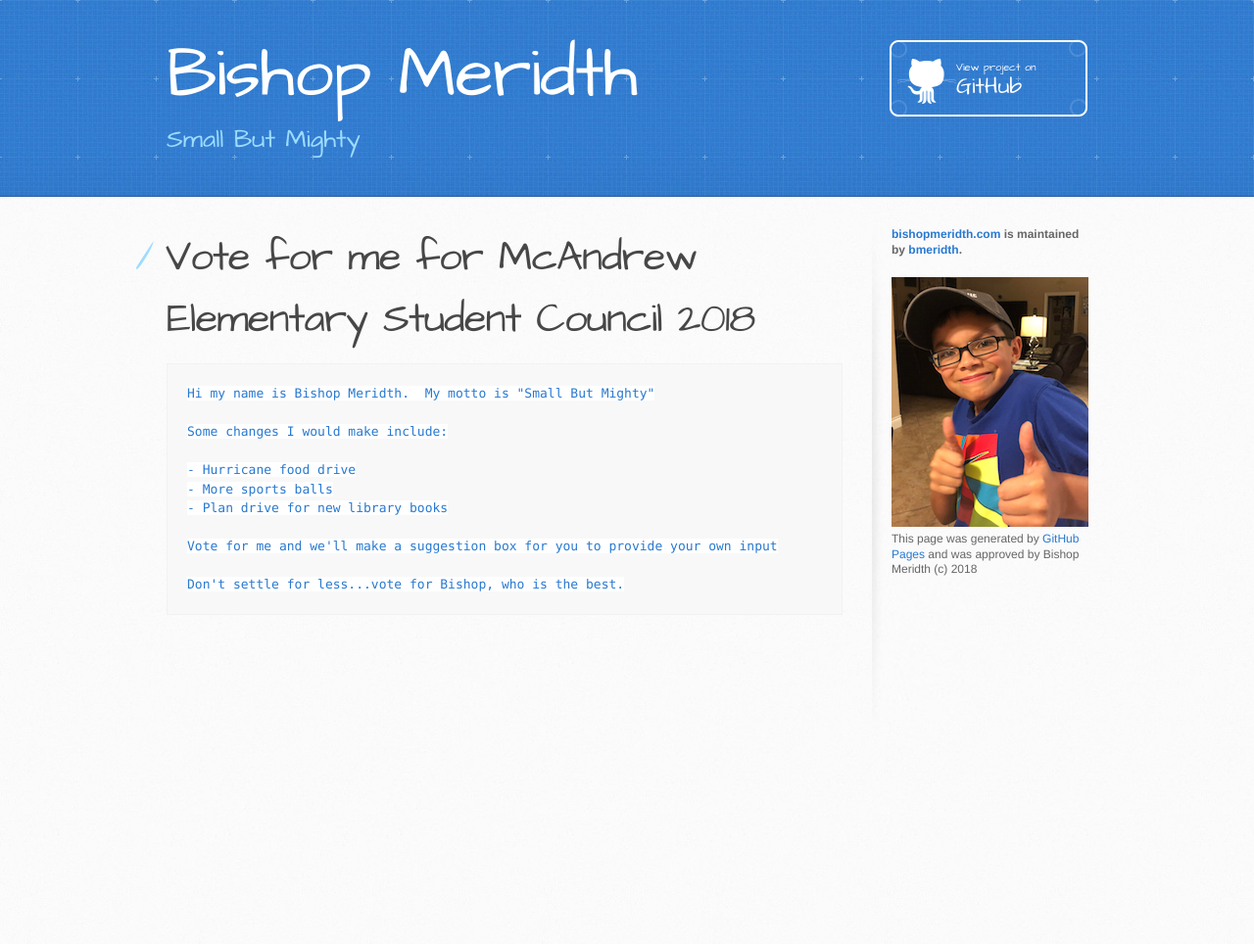
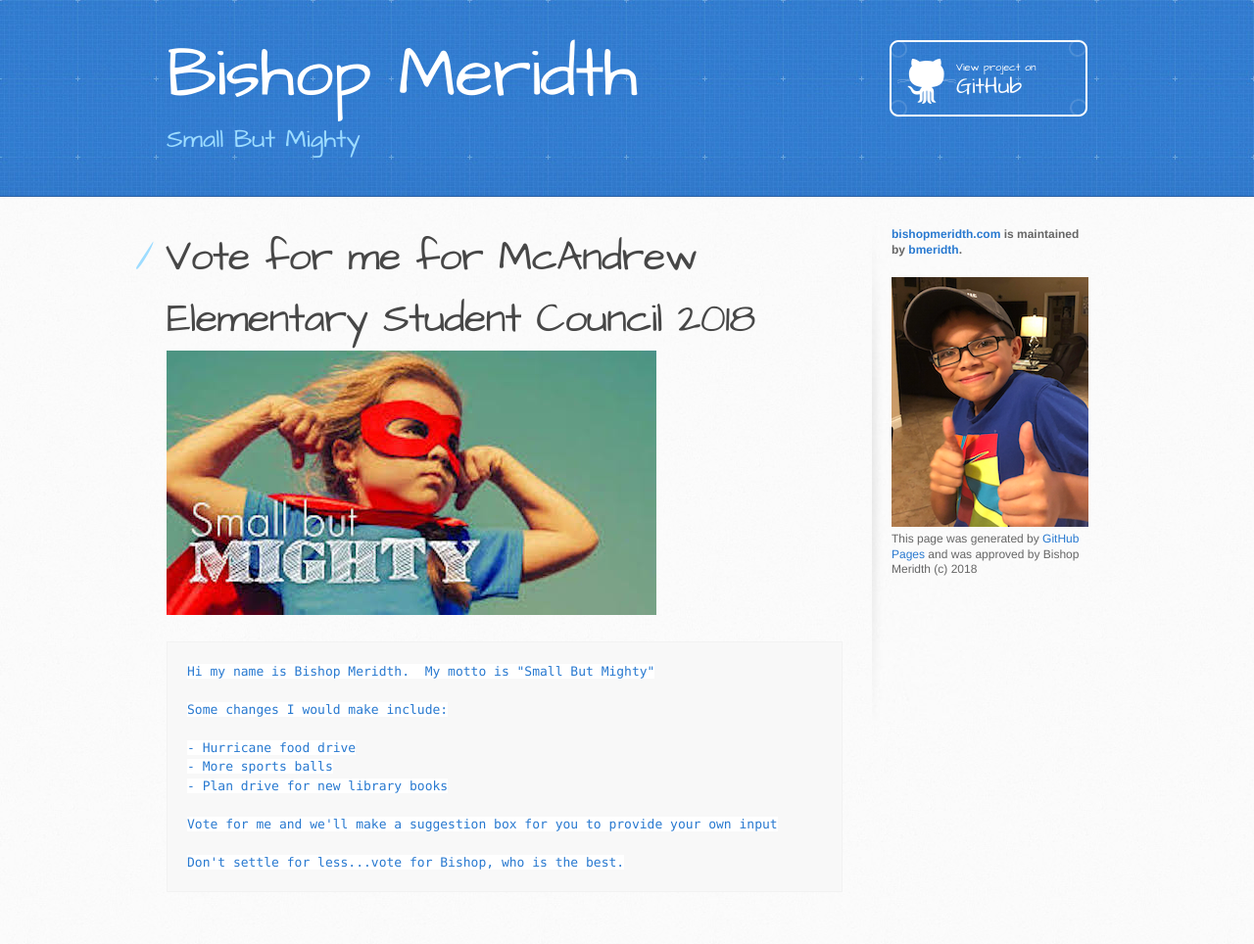
Before and after one commit to bmeridth/bishopmeridth.com, a Jekyll site: the page built from index.md, in a window 1280 px wide. Shown: the whole page at 98% size. Built offline with Jekyll 4.4.1, drawn with Linux system fonts in a browser that asks for light colours; our own code applies the rules of GitHub Pages for plain Markdown files; before the commit the page ends 900 px from its top, so only the background shows below that.

Commit message:
add small but mightly image

````diff
--- a/index.md
+++ b/index.md
@@ -3,6 +3,8 @@ layout: default
 ---
 
 # Vote for me for McAndrew Elementary Student Council 2018
+
+![Small But Mighty](assets/images/smallbutmighty.jpg)
 
 ```
 Hi my name is Bishop Meridth.  My motto is "Small But Mighty"
````
Also changed, not shown: assets/images/smallbutmighty.jpg (added).
